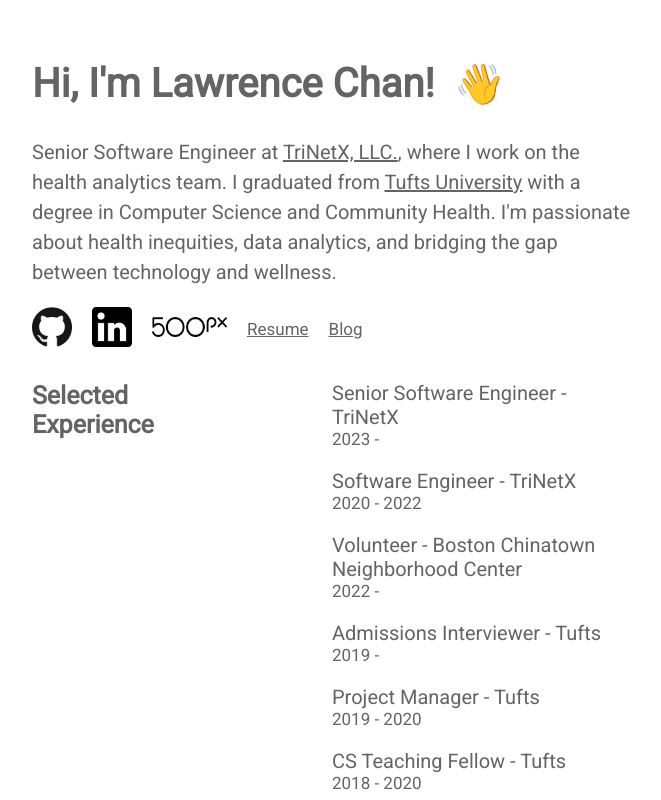
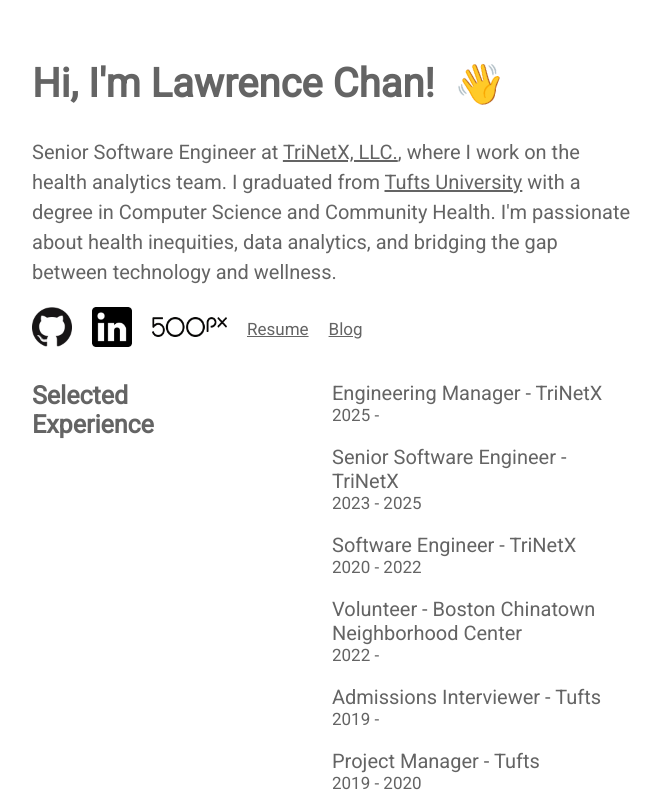
Before and after one commit to chanlawrencet/chanlawrencet.github.io, a React (Create React App) app: page / in a window 1280 px wide. Shown: the top 800 px of the page, without its empty margins (308-969 px from the left). Built offline with nearby package versions, Linux system fonts and the light colour scheme.

Commit message:
title update

```diff
--- a/src/Home.js
+++ b/src/Home.js
@@ -22,8 +22,12 @@
   'Selected Experience': {
     body: [
       {
+        title: 'Engineering Manager - TriNetX',
+        subtitle: '2025 -',
+      },
+      {
         title: 'Senior Software Engineer - TriNetX',
-        subtitle: '2023 -',
+        subtitle: '2023 - 2025',
       },
       {
         title: 'Software Engineer - TriNetX',
```
